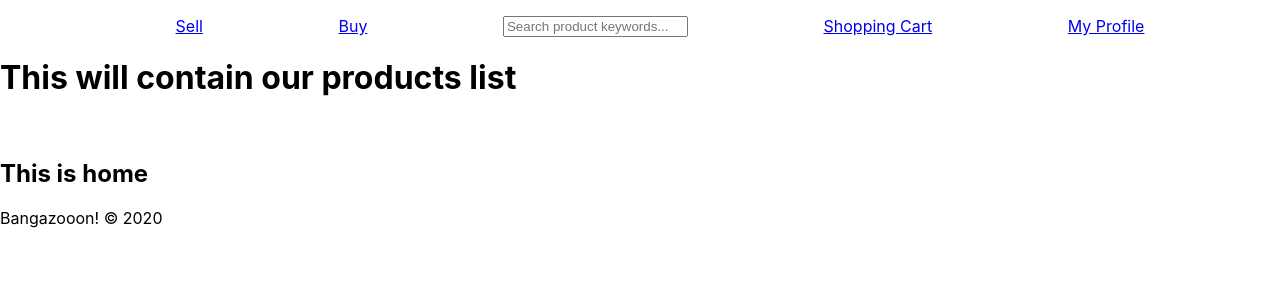
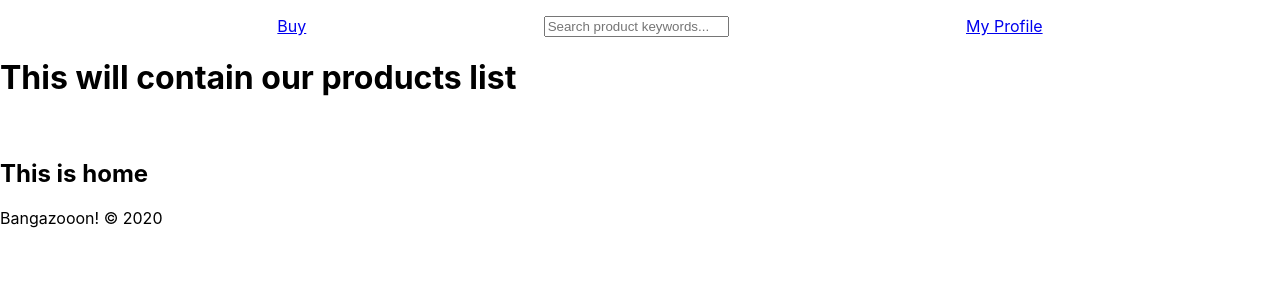
Before and after one commit to sampita/bangazon-client-virtual-magicians-1, a React (Create React App) app in the folder bangazon-react-app/: page / in a window 1280 px wide. Shown: the top 300 px of the page. Built offline with nearby package versions, Linux system fonts and the light colour scheme.

Commit message:
navbar only shows Sell and Shopping Cart when user is authenticated

```diff
--- a/bangazon-react-app/src/ApplicationViews.js
+++ b/bangazon-react-app/src/ApplicationViews.js
@@ -1,5 +1,5 @@
 import React, { Component } from 'react';
-import {Route} from "react-router-dom";
+import {Route, Redirect} from "react-router-dom";
 import Home from './components/home/Home.js'
 import SellForm from './components/home/OrderForm'
 import Register from './components/auth/register.js';
@@ -19,7 +19,11 @@ class ApplicationViews extends Component {
                 }} />
 
                 <Route exact path="/sell" render={(props) => {
-                    return <SellForm />
+                    if (this.props.user) {
+                        return <SellForm />
+                        } else {
+                            return <Redirect to="/login" />
+                        }
                 }} />
             </React.Fragment>
         )
--- a/bangazon-react-app/src/components/navbar/NavBar.js
+++ b/bangazon-react-app/src/components/navbar/NavBar.js
@@ -4,6 +4,7 @@
 import React, { Component } from 'react';
 import { Link, withRouter } from "react-router-dom";
 import './NavBar.css';
+import { isAuthenticated, logout } from "../helpers/SimpleAuth"
 
 class NavBar extends Component {
 
@@ -19,17 +20,14 @@ class NavBar extends Component {
             <header>
                 <nav>
                     <ul className="navbar flex">
-                        {/* { */}
-                        {/* (this.props.user) ? */}
+                        {isAuthenticated() ?
                             <li className="nav"><Link className="nav-link" to="/sell">Sell</Link></li>
-                            {/* : null} */}
+                            : null}
                         <li className="nav"><Link className="nav-link" to="/buy">Buy</Link></li>
                         <input type="text" placeholder="Search product keywords..."></input>
-                        {/* Ternary statement */}
-                        {/* { */}
-                        {/* (this.props.user) ? */}
+                        {isAuthenticated() ?
                             <li className="nav"><Link className="nav-link" to="/mycart">Shopping Cart</Link></li>
-                            {/* : null} */}
+                            : null}
                         <li className="nav"><Link className="nav-link" to="/myprofile">My Profile</Link></li>
                     </ul>
                 </nav>
```
